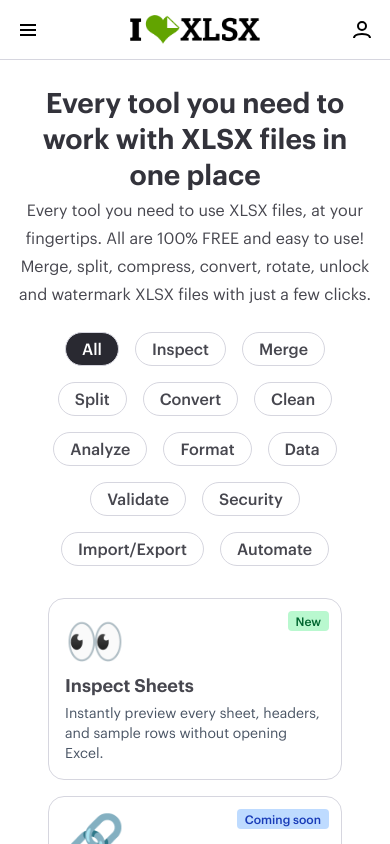
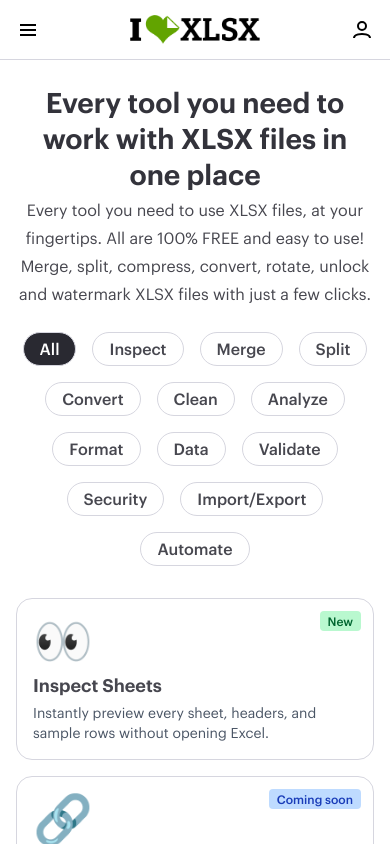
Before and after one commit to manudelp/xlsxworld, a Next.js app in the folder client/: page / in a window 390 px wide. Shown: the top 844 px of the page. Built offline with nearby package versions, Linux system fonts and the light colour scheme.

Commit message:
fix: adjust padding in Tools component for better layout consistency

```diff
--- a/client/components/utility/Tools.tsx
+++ b/client/components/utility/Tools.tsx
@@ -21,7 +21,7 @@
   );
 
   return (
-    <div className="flex flex-col items-center relative px-[48px] pb-[96px] mx-auto flex-wrap min-h-[200px]">
+    <div className="flex flex-col items-center relative px-4 sm:px-[48px] pb-[96px] mx-auto flex-wrap min-h-[200px]">
       <ToolsFilter
         categories={categories}
         selected={selectedCategory}
```
